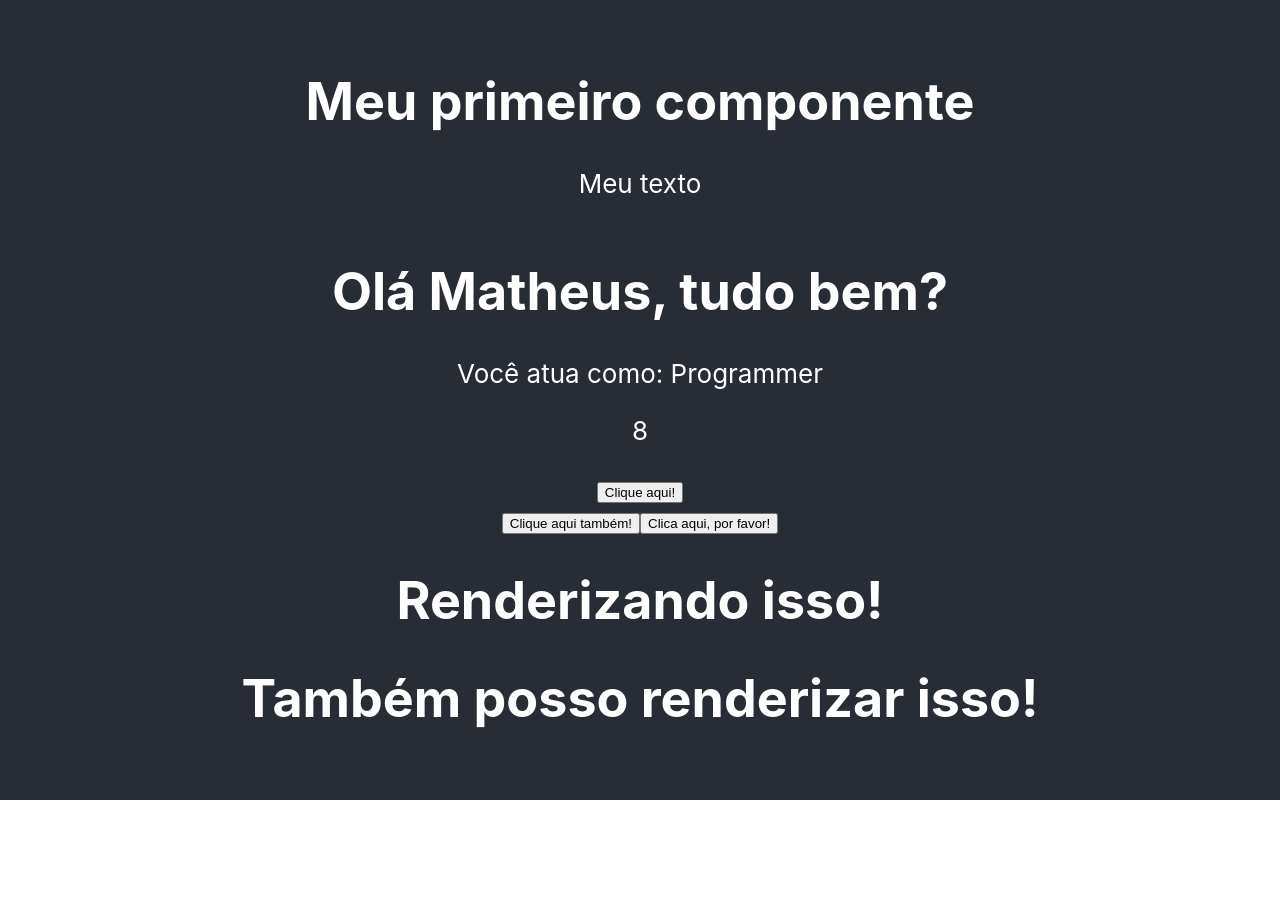
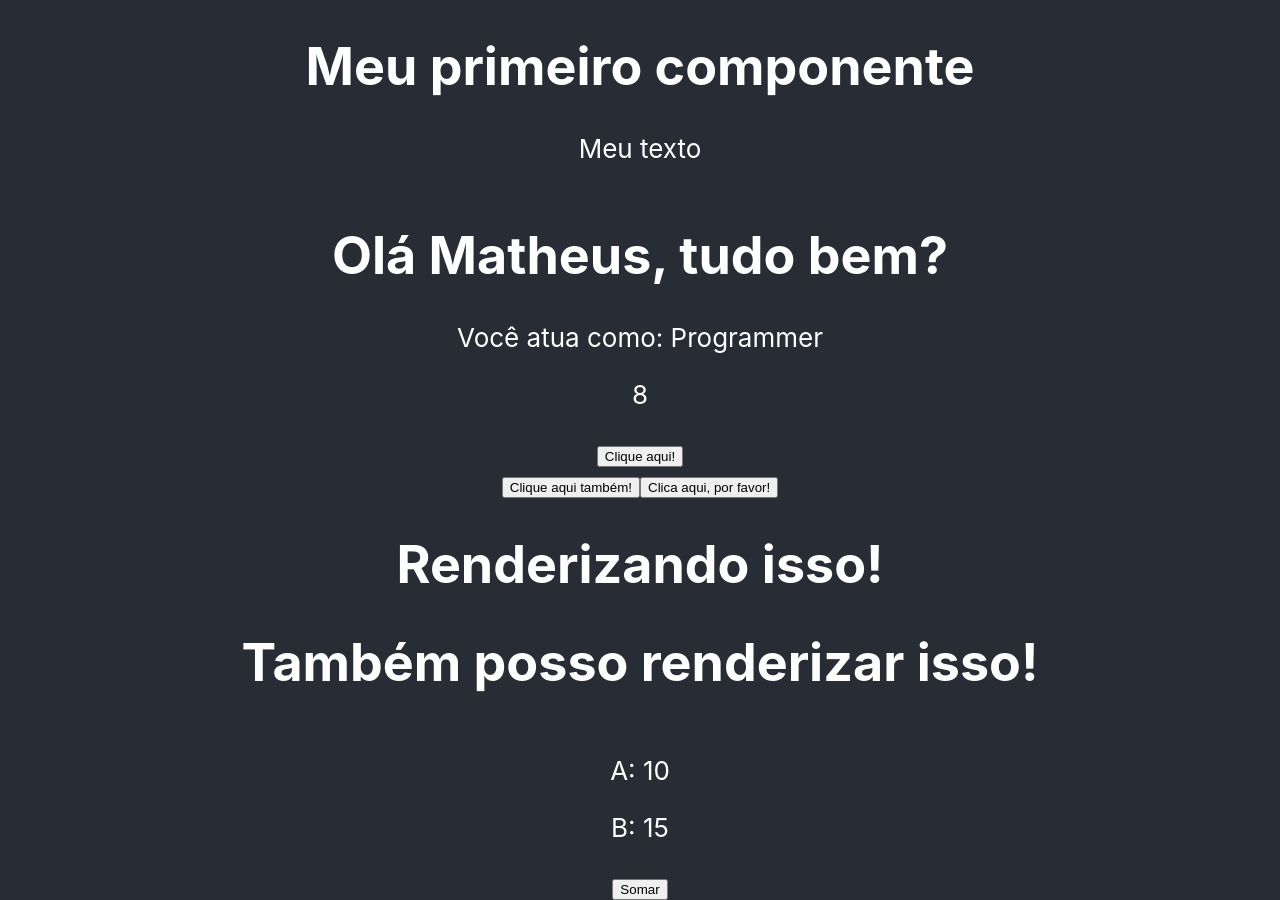
Before and after one commit to rcargnelutti/ReactZeroMaestria, a React (Create React App) app in the folder 2_FUNDAMENTOS/fundamentos/: page / in a window 1280 px wide. Before the commit the page ends 800 px from the top, so only its background shows below. Built offline with nearby package versions, Linux system fonts and the light colour scheme.

Commit message:
Tarefa 2

```diff
--- a/2_FUNDAMENTOS/fundamentos/src/App.js
+++ b/2_FUNDAMENTOS/fundamentos/src/App.js
@@ -7,6 +7,7 @@ import Events from './components/Events';
 // styles / CSS
 import logo from './logo.svg';
 import './App.css';
+import Challenge from './components/Challenge';
 
 function App() {
   return (
@@ -23,6 +24,7 @@ function App() {
         <TemplateExpressions />
         {/* <MyComponent /> */}
         <Events />
+        <Challenge />
       </header>
 
     </div>
--- /dev/null
+++ b/2_FUNDAMENTOS/fundamentos/src/components/Challenge.js
@@ -0,0 +1,20 @@
+import React from "react";
+import {useState} from 'react'
+
+const Challenge = () => {
+    const [showElement, setShowElement] = useState(false)
+    const showOrHide = () => setShowElement(true)
+    const a = 10;
+    const b = 15;
+
+    return (
+        <div>
+            <p>A: {a}</p>
+            <p>B: {b}</p>
+            <button onClick={showOrHide}>Somar</button>
+            { showElement ? <p>A + B = {a + b}</p> : null }
+        </div>
+    );
+};
+
+export default Challenge;
```
